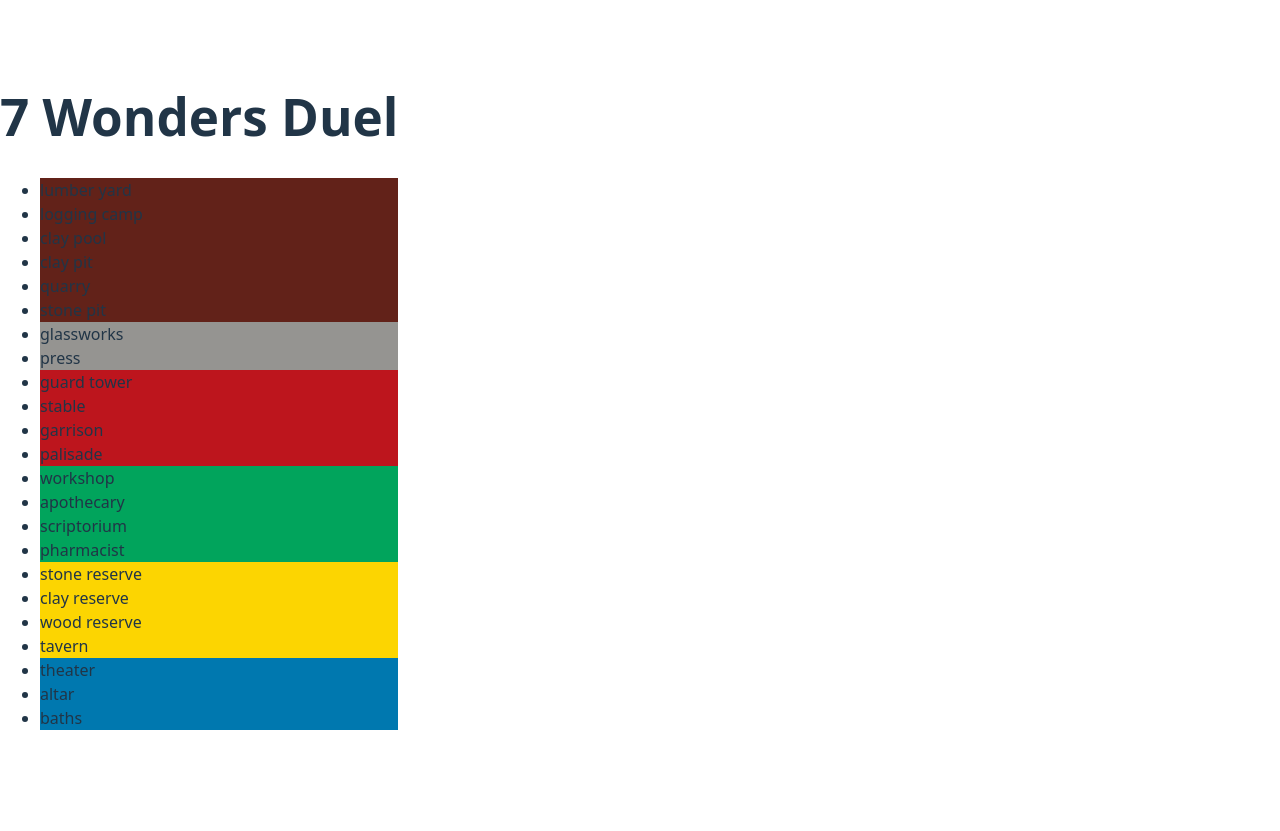
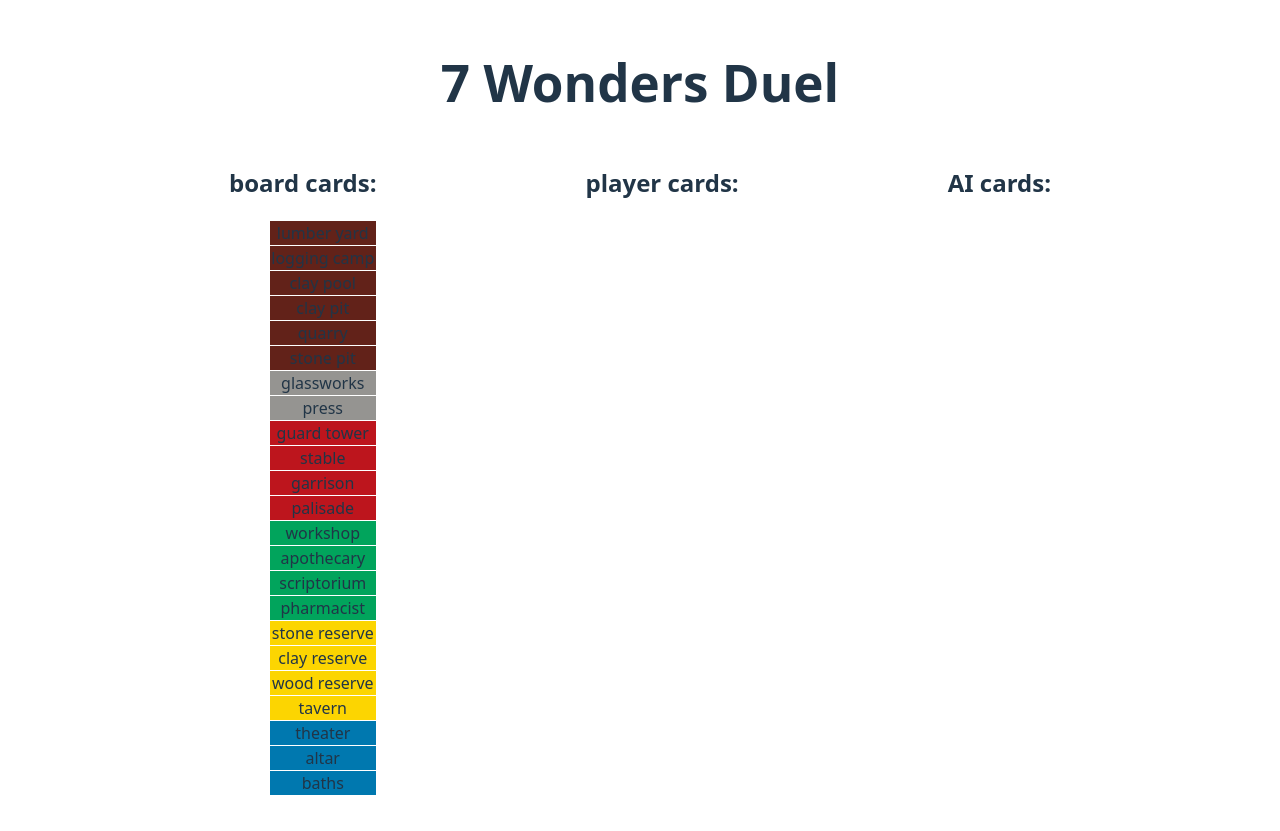
Before and after one commit to radford-coding/7-wonders-duel-v3, a React (Vite) app: page / in a window 1280 px wide. Before the commit the page ends 800 px from the top, so only its background shows below. Built offline with nearby package versions, Linux system fonts and the light colour scheme.

Commit message:
age 1 cards

```diff
--- a/src/App.css
+++ b/src/App.css
@@ -1,6 +1,20 @@
 #root {
-  max-width: 1280px;
+  width: 100vw;
   margin: 0 auto;
-  padding: 2rem;
+  padding: 20px;
   text-align: center;
 }
+
+li {
+  list-style-type: none;
+  margin: 1px;
+}
+
+li:hover {
+  cursor: pointer;
+}
+
+.container {
+  display: flex;
+  justify-content: space-evenly;
+}
--- a/src/App.jsx
+++ b/src/App.jsx
@@ -1,5 +1,6 @@
-import { useState } from "react";
+import { useEffect, useState } from "react";
 import * as data from "./data";
+import './App.css';
 
 
 
@@ -8,12 +9,47 @@
   const [playerCards, setPlayerCards] = useState([]);
   const [aiCards, setAiCards] = useState([]);
   const [boardCards, setBoardCards] = useState([]);
+  const [isPlayerTurn, setIsPlayerTurn] = useState(true);
+
+  useEffect(() => {
+    setBoardCards(data.cardsAge1);
+  }, []);
+
+  const handleClick = (card) => {
+    if (isPlayerTurn) {
+      setPlayerCards([...playerCards, card]);
+      setIsPlayerTurn(!isPlayerTurn);
+    } else {
+      setAiCards([...aiCards, card]);
+      setIsPlayerTurn(!isPlayerTurn);
+    };
+    setBoardCards(boardCards.filter(c => c !== card));
+  };
 
   return (
     <>
       <h1>7 Wonders Duel</h1>
+      <div className="container">
+        <div>
+          <h2>board cards:</h2>
           <ul>
-        {data.cardsAge1.map((card, index) => (
+            {boardCards.map((card, index) => (
+              <li
+                key={index}
+                style={{
+                  backgroundColor: data.cardColors[card.type]
+                }}
+                onClick={() => handleClick(card)}
+              >
+                {card.title}
+              </li>
+            ))}
+          </ul>
+        </div>
+        <div>
+          <h2>player cards:</h2>
+          <ul>
+            {playerCards.map((card, index) => (
               <li
                 key={index}
                 style={{
@@ -24,6 +60,24 @@
               </li>
             ))}
           </ul>
+        </div>
+        <div>
+          <h2>AI cards:</h2>
+          <ul>
+            {aiCards.map((card, index) => (
+              <li
+                key={index}
+                style={{
+                  backgroundColor: data.cardColors[card.type]
+                }}
+              >
+                {card.title}
+              </li>
+            ))}
+          </ul>
+        </div>
+      </div>
+
     </>
   );
 };
```
Also changed, not shown: src/data.js (+0 -28 lines). Lines whose indentation alone changed are shown as unchanged.
